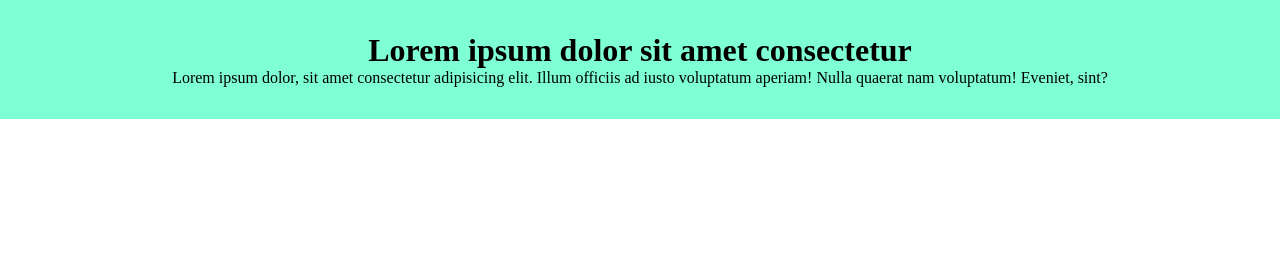
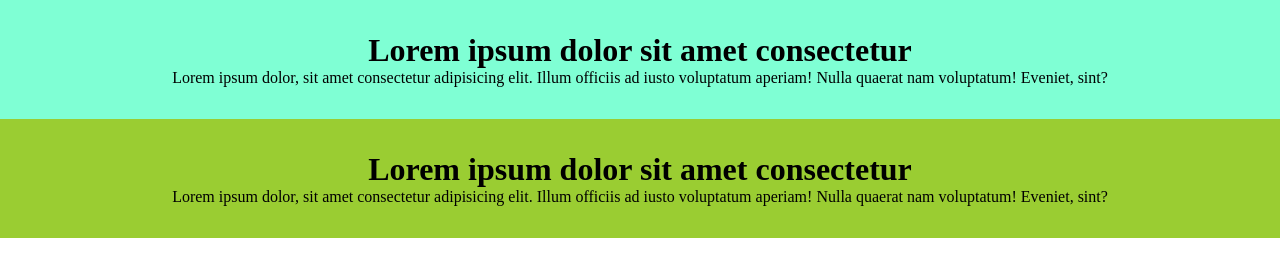
Before and after one commit to Predrag-Jandric/git-test, a plain HTML site: page index.html in a window 1280 px wide. Drawn offline with Linux system fonts and the light colour scheme.

Commit message:
commit THREE

```diff
--- a/assets/style.css
+++ b/assets/style.css
@@ -11,3 +11,7 @@
 .example {
     background-color: aquamarine;
 }
+
+.example2 {
+    background-color: yellowgreen;
+}
--- a/index.html
+++ b/index.html
@@ -14,5 +14,10 @@
         <p>Lorem ipsum dolor, sit amet consectetur adipisicing elit. Illum officiis ad iusto voluptatum aperiam! Nulla quaerat nam voluptatum! Eveniet, sint?</p>
     </div>
 
+    <div class="example2 global">
+        <h1>Lorem ipsum dolor sit amet consectetur</h1>
+        <p>Lorem ipsum dolor, sit amet consectetur adipisicing elit. Illum officiis ad iusto voluptatum aperiam! Nulla quaerat nam voluptatum! Eveniet, sint?</p>
+    </div>
+
 </body>
 </html>
```
